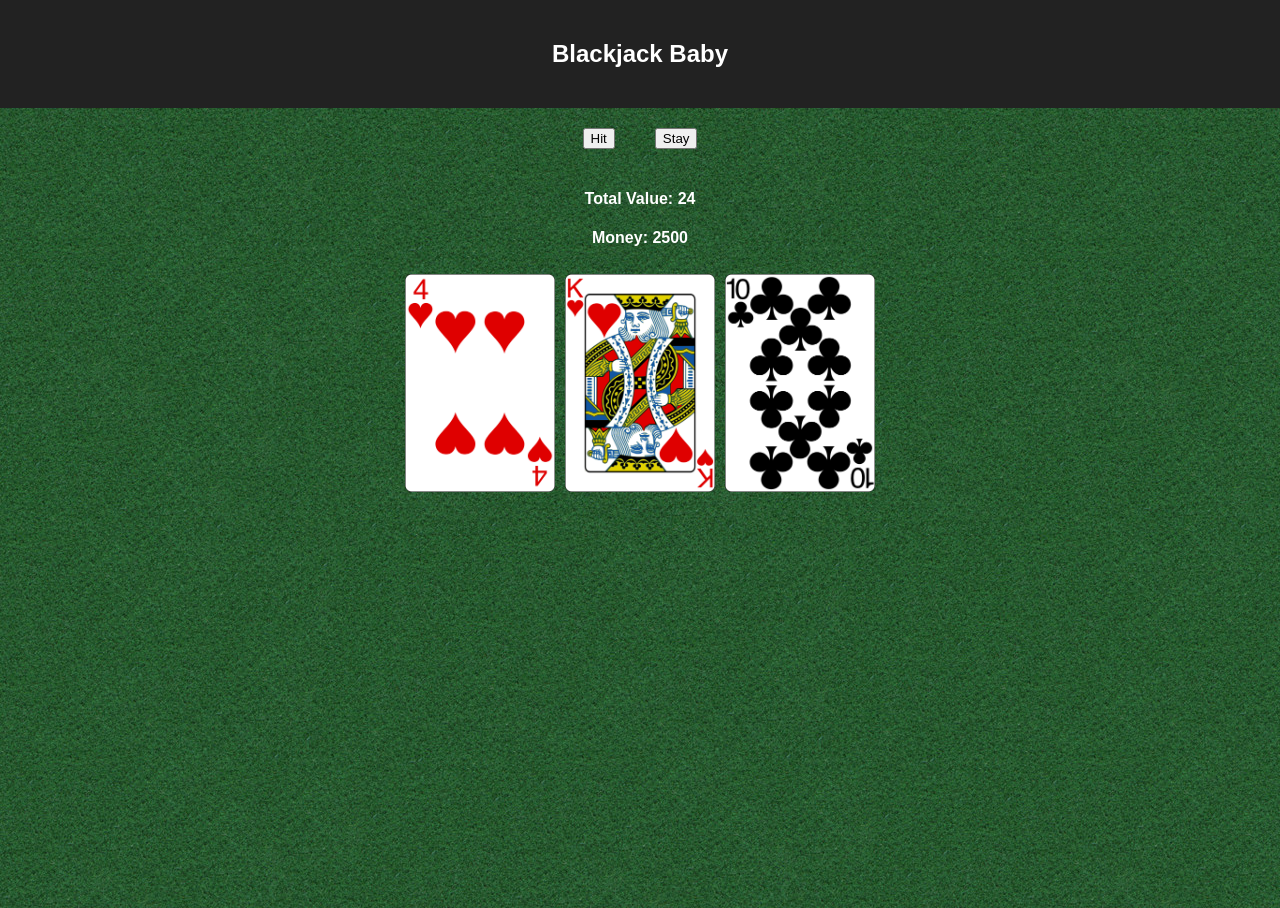
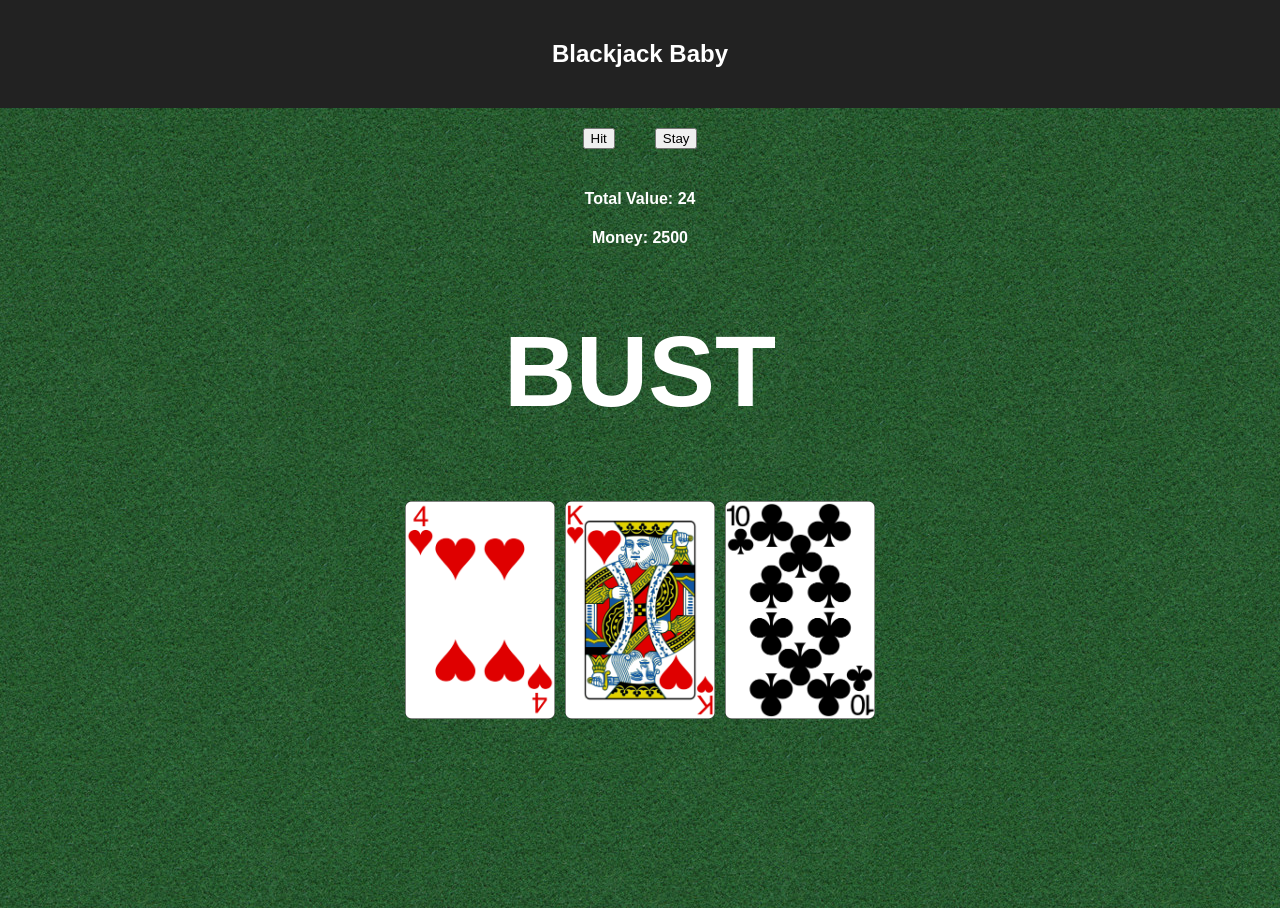
Before and after one commit to connorzg/BlackJack, a React (Create React App) app: page / in a window 1280 px wide. Both pictures are taken after a click on the button "Hit". Built offline with nearby package versions, Linux system fonts and the light colour scheme.

Commit message:
Basic blackjack (value == 21) and bust implemented

```diff
--- a/src/App.css
+++ b/src/App.css
@@ -1,6 +1,10 @@
 .App {
   text-align: center;
   height: 100%;
+}
+
+.App {
+  color: white;
 }
 
 .App-header {
@@ -30,3 +34,7 @@
 button {
   margin: 20px;
 }
+
+h1 {
+  font-size: 100px;
+}
--- a/src/App.js
+++ b/src/App.js
@@ -7,7 +7,7 @@ class App extends Component {
     this.state = {
       deck: [],
       player1: [],
-      ace: false,
+      bust: false,
       money: 2500,
       handValue: 0
     }
@@ -74,6 +74,10 @@ class App extends Component {
       hand.push(<img key={i} value={value} src={require(`../public/images/cards/${p1[i]}.png`)} alt={p1[i]} />)
     }
     console.log(handValue);
+    if (handValue > 21) {
+      console.log("BUST");
+      this.setState({ bust: true });
+    }
     this.setState({ hand, handValue });
   }
 
@@ -108,6 +112,16 @@ class App extends Component {
 
   // Currently will render 3 random cards
   render() {
+    let roundOver;
+
+    if (this.state.bust) {
+      roundOver = <h1>BUST</h1>
+    }
+
+    if (this.state.handValue === 21) {
+      roundOver = <h1>BLACKJACK</h1>
+    }
+
     return (
       <div className="App">
         <div className="App-header">
@@ -120,6 +134,7 @@ class App extends Component {
           <h4 className="Status">Money: {this.state.money}</h4>
 
           <div ref="p1" className="Player1">
+            {roundOver}
             {this.state.hand}
           </div>
         </div>
```
